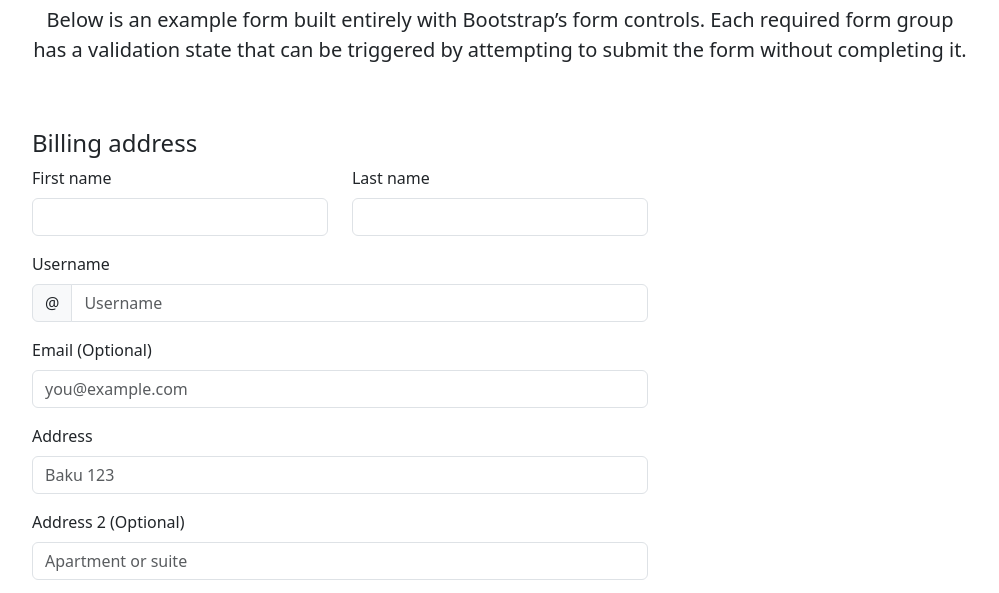
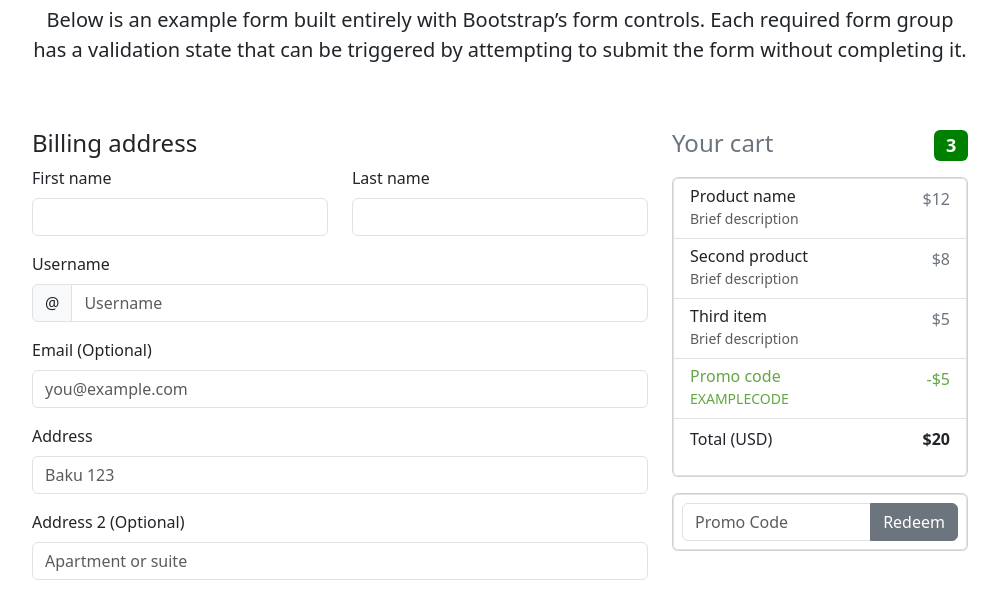
Before and after one commit to NijatS/BootstrapCheckout, a plain HTML site: page CheckoutForm/index.html in a window 1280 px wide. Shown: the part 185-778 px from the top of the page, without its empty margins (140-1139 px from the left). Drawn offline with nearby package versions, Linux system fonts and the light colour scheme.

Commit message:
Cards Added but have some problems

```diff
--- a/CheckoutForm/index.html
+++ b/CheckoutForm/index.html
@@ -142,7 +142,6 @@
               <label for="paypal" class="form-check-label">PayPal</label>
             </div>
           </div>
-
           <div class="row mb-3" id="nameCard">
             <div class="col-md-6">
               <label for="cardName" class="form-label">Name on card</label>
@@ -173,7 +172,80 @@
             </button>
           </div>
         </div>
-        <div class="col-sm-4"></div>
+        <div class="col-sm-4">
+          <div id="header" class="d-flex justify-content-between mb-2">
+            <h4 class="text-secondary">Your cart</h4>
+            <h4>
+              <span
+                class="badge badge-secondary badge-pill"
+                style="background-color: green"
+                >3</span
+              >
+            </h4>
+          </div>
+          <div class="card mb-3">
+            <ul class="list-group">
+              <li class="list-group-item">
+                <div class="d-flex justify-content-between">
+                  <div>
+                    <h6 class="mb-0">Product name</h6>
+                    <small class="text-muted">Brief description</small>
+                  </div>
+                  <p class="text-secondary">$12</p>
+                </div>
+              </li>
+              <li class="list-group-item">
+                <div class="d-flex justify-content-between">
+                  <div>
+                    <h6 class="mb-0">Second product</h6>
+                    <small class="text-muted">Brief description</small>
+                  </div>
+                  <p class="text-secondary">$8</p>
+                </div>
+              </li>
+              <li class="list-group-item">
+                <div class="d-flex justify-content-between">
+                  <div>
+                    <h6 class="mb-0">Third item</h6>
+                    <small class="text-muted">Brief description</small>
+                  </div>
+                  <p class="text-secondary">$5</p>
+                </div>
+              </li>
+              <li class="list-group-item" style="color: #63a745">
+                <div class="d-flex justify-content-between">
+                  <div>
+                    <h6 class="mb-0">Promo code</h6>
+                    <small>EXAMPLECODE</small>
+                  </div>
+                  <p>-$5</p>
+                </div>
+              </li>
+              <li class="list-group-item">
+                <div class="d-flex justify-content-between align-self-center">
+                  <p class="fs-6">Total (USD)</p>
+                  <p class="fw-bold">$20</p>
+                </div>
+              </li>
+            </ul>
+          </div>
+          <div class="card">
+            <ul class="list-group">
+              <li class="list-group-item p-2">
+                <div class="input-group">
+                  <input
+                    type="text"
+                    class="form-control"
+                    placeholder="Promo Code"
+                  />
+                  <button class="btn btn-secondary" type="button">
+                    Redeem
+                  </button>
+                </div>
+              </li>
+            </ul>
+          </div>
+        </div>
       </div>
     </div>
     <script
```
